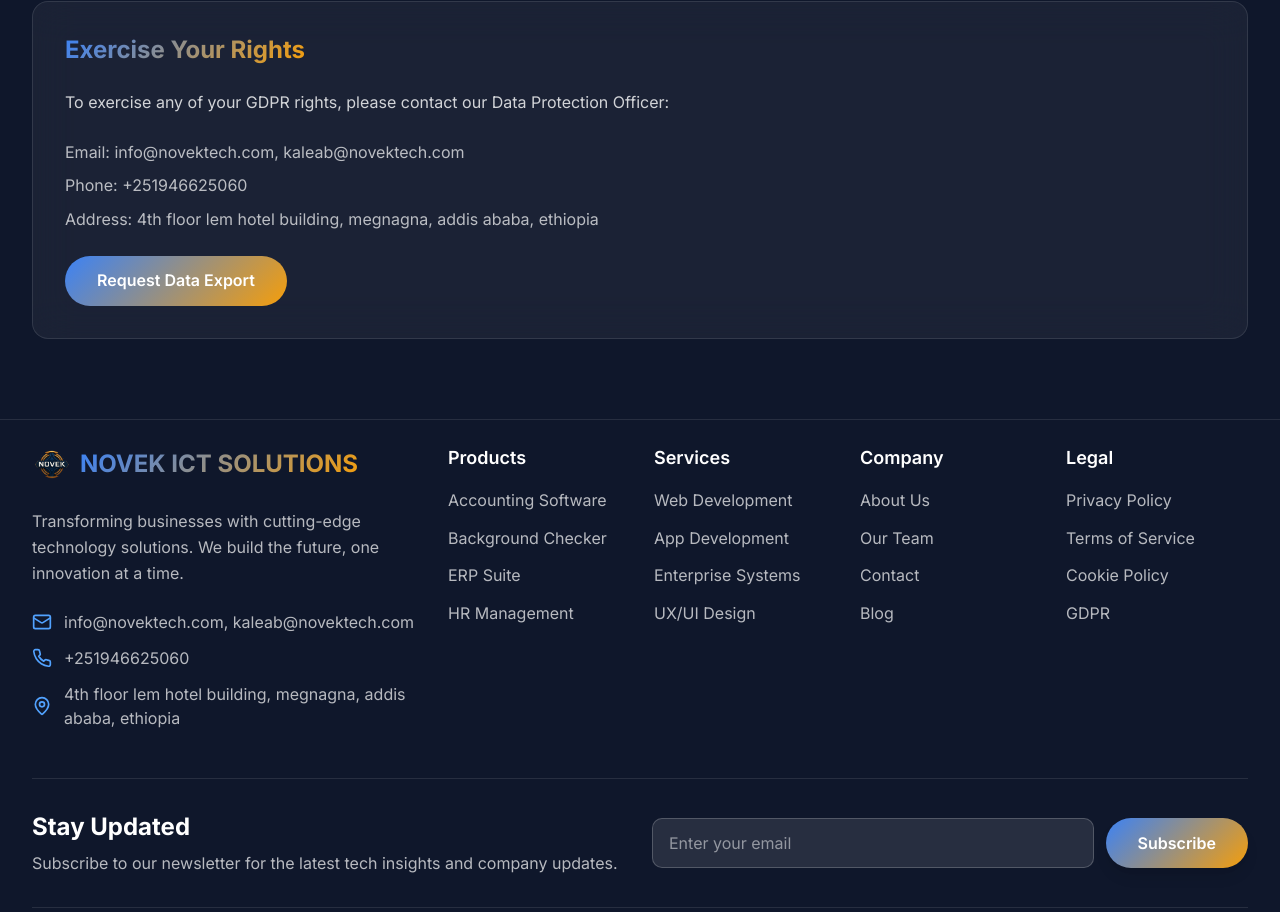
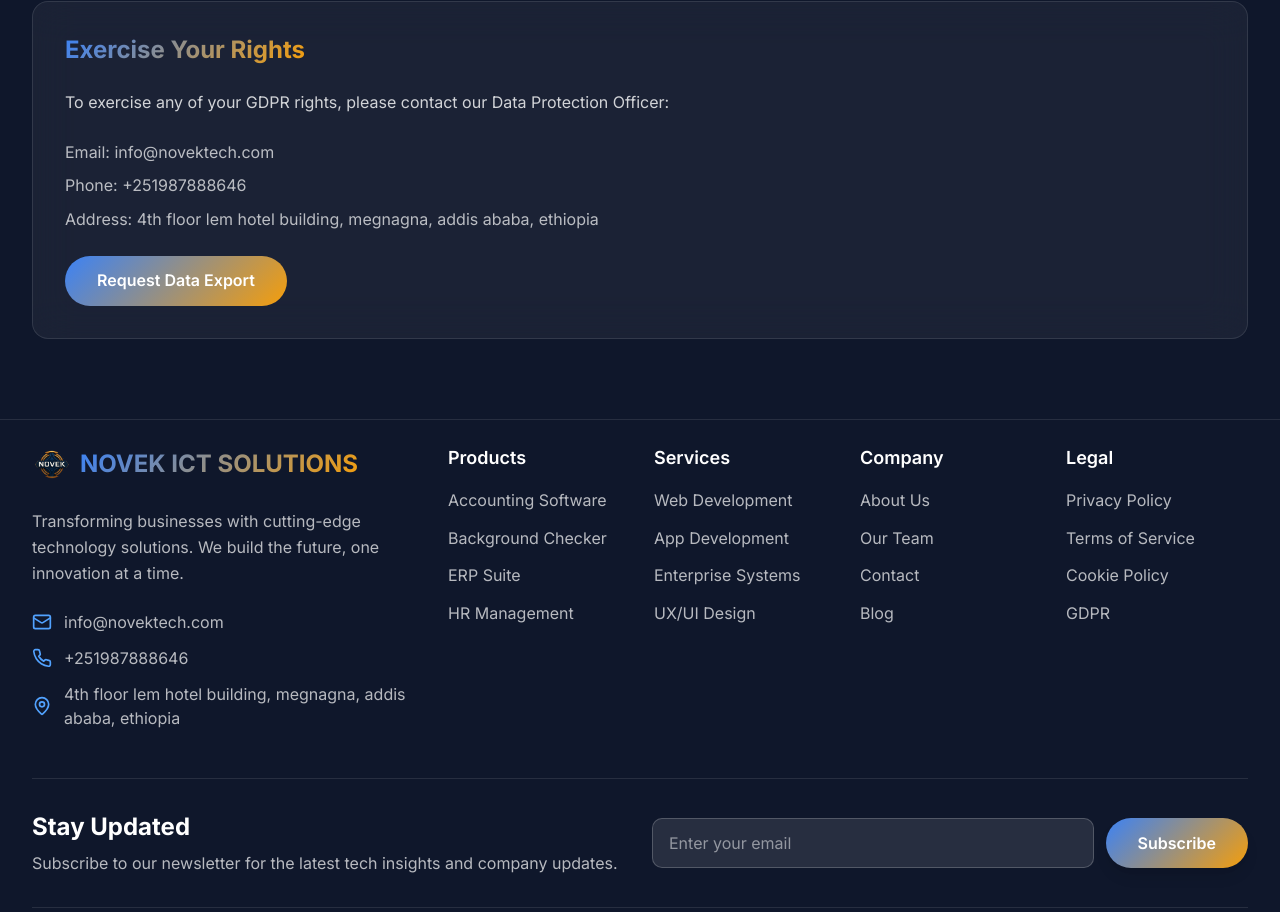
Before and after one commit to kaleab-kali/novek, a Next.js app: page /gdpr in a window 1280 px wide. Shown: the part 783-1695 px from the top of the page. Built offline with nearby package versions, Linux system fonts and the light colour scheme.

Commit message:
chore: minor update of contact info

```diff
--- a/app/gdpr/page.tsx
+++ b/app/gdpr/page.tsx
@@ -68,8 +68,8 @@ export default function GDPRPage() {
               To exercise any of your GDPR rights, please contact our Data Protection Officer:
             </p>
             <div className="space-y-2 text-white/70 mb-6">
-              <p>Email: info@novektech.com, kaleab@novektech.com</p>
-              <p>Phone: +251946625060</p>
+              <p>Email: info@novektech.com</p>
+              <p>Phone: +251987888646</p>
               <p>Address: 4th floor lem hotel building, megnagna, addis ababa, ethiopia</p>
             </div>
             <button className="btn-primary">
--- a/app/layout.tsx
+++ b/app/layout.tsx
@@ -108,9 +108,9 @@ export default function RootLayout({
               logo: "https://novektech.com/images/novek-logo.png",
               contactPoint: {
                 "@type": "ContactPoint",
-                telephone: "+251946625060",
+                telephone: "+251987888646",
                 contactType: "customer service",
-                email: ["info@novektech.com", "kaleab@novektech.com"],
+                email: ["info@novektech.com"],
               },
               address: {
                 "@type": "PostalAddress",
--- a/app/privacy/page.tsx
+++ b/app/privacy/page.tsx
@@ -68,8 +68,8 @@ export default function PrivacyPage() {
               If you have any questions about this Privacy Policy, please contact us at:
             </p>
             <div className="space-y-2 text-white/70">
-              <p>Email: info@novektech.com, kaleab@novektech.com</p>
-              <p>Phone: +251946625060</p>
+              <p>Email: info@novektech.com</p>
+              <p>Phone: +251987888646</p>
               <p>Address: 4th floor lem hotel building, megnagna, addis ababa, ethiopia</p>
             </div>
           </div>
--- a/app/terms/page.tsx
+++ b/app/terms/page.tsx
@@ -68,8 +68,8 @@ export default function TermsPage() {
               For questions about these terms, please contact our legal team:
             </p>
             <div className="space-y-2 text-white/70">
-              <p>Email: info@novektech.com, kaleab@novektech.com</p>
-              <p>Phone: +251946625060</p>
+              <p>Email: info@novektech.com</p>
+              <p>Phone: +251987888646</p>
               <p>Address: 4th floor lem hotel building, megnagna, addis ababa, ethiopia</p>
             </div>
           </div>
--- a/components/layout/Footer.tsx
+++ b/components/layout/Footer.tsx
@@ -65,11 +65,11 @@ export default function Footer() {
             <div className="space-y-2 md:space-y-3">
               <div className="flex items-center gap-3 text-white/70 text-sm md:text-base">
                 <Mail className="w-4 h-4 md:w-5 md:h-5 text-blue-400 flex-shrink-0" />
-                <span>info@novektech.com, kaleab@novektech.com</span>
+                <span>info@novektech.com</span>
               </div>
               <div className="flex items-center gap-3 text-white/70 text-sm md:text-base">
                 <Phone className="w-4 h-4 md:w-5 md:h-5 text-blue-400 flex-shrink-0" />
-                <span>+251946625060</span>
+                <span>+251987888646</span>
               </div>
               <div className="flex items-center gap-3 text-white/70 text-sm md:text-base">
                 <MapPin className="w-4 h-4 md:w-5 md:h-5 text-blue-400 flex-shrink-0" />
--- a/components/sections/BlogSection.tsx
+++ b/components/sections/BlogSection.tsx
@@ -12,7 +12,7 @@ export default function BlogSection() {
         {/* Section Header */}
         <div className="text-center mb-8 md:mb-16">
           <h2 className="text-2xl md:text-3xl lg:text-4xl font-bold mb-4 md:mb-6 text-white">
-            <span className="bg-gradient-to-r from-blue-400 to-orange-400 bg-clip-text text-transparent">
+            <span className="gradient-text">
               Latest Insights
             </span>
           </h2>
--- a/components/sections/ContactSection.tsx
+++ b/components/sections/ContactSection.tsx
@@ -8,14 +8,14 @@ export default function ContactSection() {
     {
       icon: Mail,
       title: "Email Us",
-      content: "info@novektech.com, kaleab@novektech.com",
+      content: "info@novektech.com",
       link: "mailto:info@novektech.com",
     },
     {
       icon: Phone,
       title: "Call Us",
-      content: "+251946625060",
-      link: "tel:+251946625060",
+      content: "+251987888646",
+      link: "tel:+251987888646",
     },
     {
       icon: MapPin,
--- a/components/sections/PortfolioSection.tsx
+++ b/components/sections/PortfolioSection.tsx
@@ -11,7 +11,7 @@ export default function PortfolioSection() {
       <div className="container mx-auto">
         {/* Section Header */}
         <div className="text-center mb-8 md:mb-16">
-          <h2 className="text-section-title bg-gradient-to-r from-blue-400 to-orange-400 bg-clip-text text-transparent mb-4 md:mb-6">
+          <h2 className="text-section-title gradient-text mb-4 md:mb-6">
             Featured Projects
           </h2>
           <p className="text-lg md:text-xl text-white/80 max-w-3xl mx-auto">
--- a/components/sections/StatsSection.tsx
+++ b/components/sections/StatsSection.tsx
@@ -63,7 +63,7 @@ export default function StatsSection() {
           className="text-center mb-8 md:mb-16"
         >
           <h2 className="text-2xl md:text-3xl lg:text-4xl font-bold mb-4 md:mb-6 text-white">
-            <span className="bg-gradient-to-r from-blue-400 to-orange-400 bg-clip-text text-transparent">
+            <span className="gradient-text">
               Our Impact in Numbers
             </span>
           </h2>
@@ -80,7 +80,7 @@ export default function StatsSection() {
               className="text-center bg-white/10 backdrop-blur-sm border border-white/20 rounded-xl p-6 md:p-8 hover:bg-white/20 transition-all duration-300"
             >
               <div className="text-3xl md:text-4xl lg:text-5xl font-bold mb-2 text-white">
-                <span className="bg-gradient-to-r from-blue-400 to-orange-400 bg-clip-text text-transparent">
+                <span className="gradient-text">
                   {counts[stat.key as keyof typeof counts]}
                   {stat.suffix}
                 </span>
--- a/components/sections/TeamSection.tsx
+++ b/components/sections/TeamSection.tsx
@@ -15,7 +15,7 @@ export default function TeamSection() {
           viewport={{ once: true }}
           className="text-center mb-16"
         >
-          <h2 className="text-4xl md:text-5xl font-bold mb-6 bg-gradient-to-r from-blue-400 to-orange-400 bg-clip-text text-transparent">
+          <h2 className="text-4xl md:text-5xl font-bold mb-6 gradient-text">
             Meet Our Team
           </h2>
           <p className="text-xl text-white/80 max-w-3xl mx-auto">
--- a/components/sections/TestimonialsSection.tsx
+++ b/components/sections/TestimonialsSection.tsx
@@ -16,7 +16,7 @@ export default function TestimonialsSection() {
           className="text-center mb-8 md:mb-16"
         >
           <h2 className="text-2xl md:text-3xl lg:text-4xl font-bold mb-4 md:mb-6 text-white">
-            <span className="bg-gradient-to-r from-blue-400 to-orange-400 bg-clip-text text-transparent">
+            <span className="gradient-text">
               What Our Clients Say
             </span>
           </h2>
```
Also changed, not shown: components/sections/TechnologySection.tsx (+13 -10 lines).
